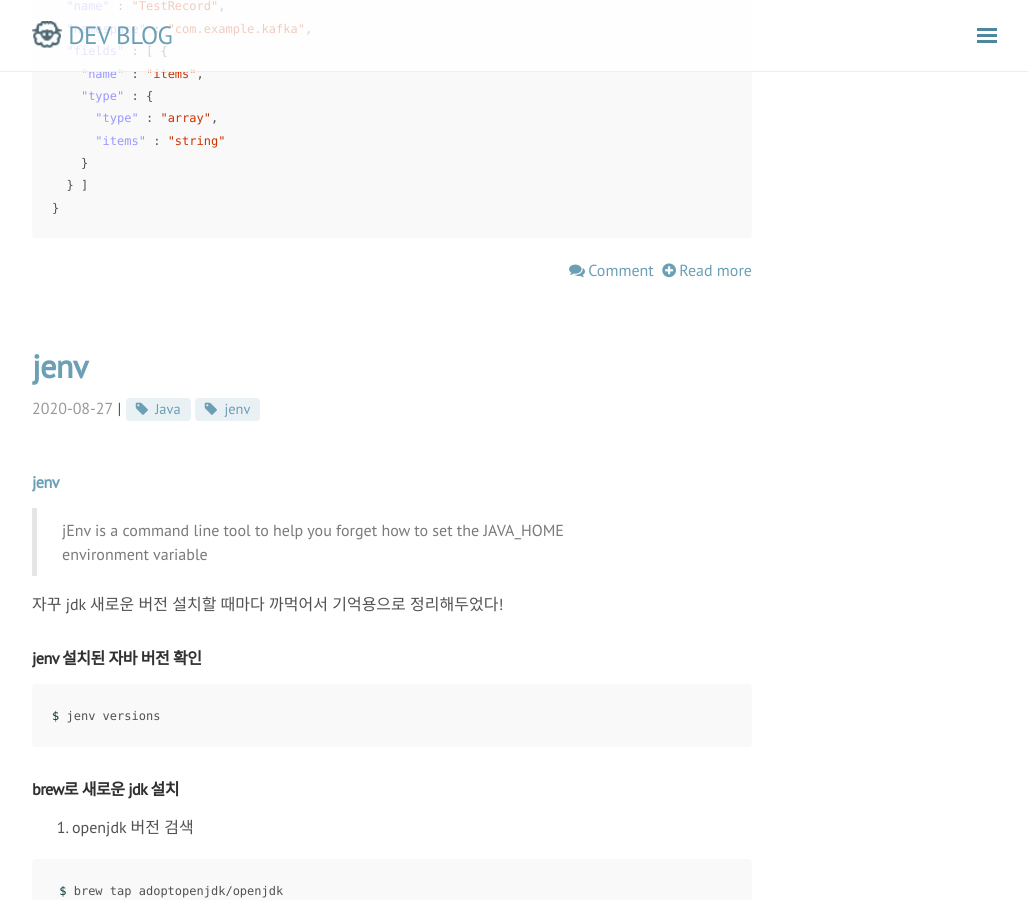
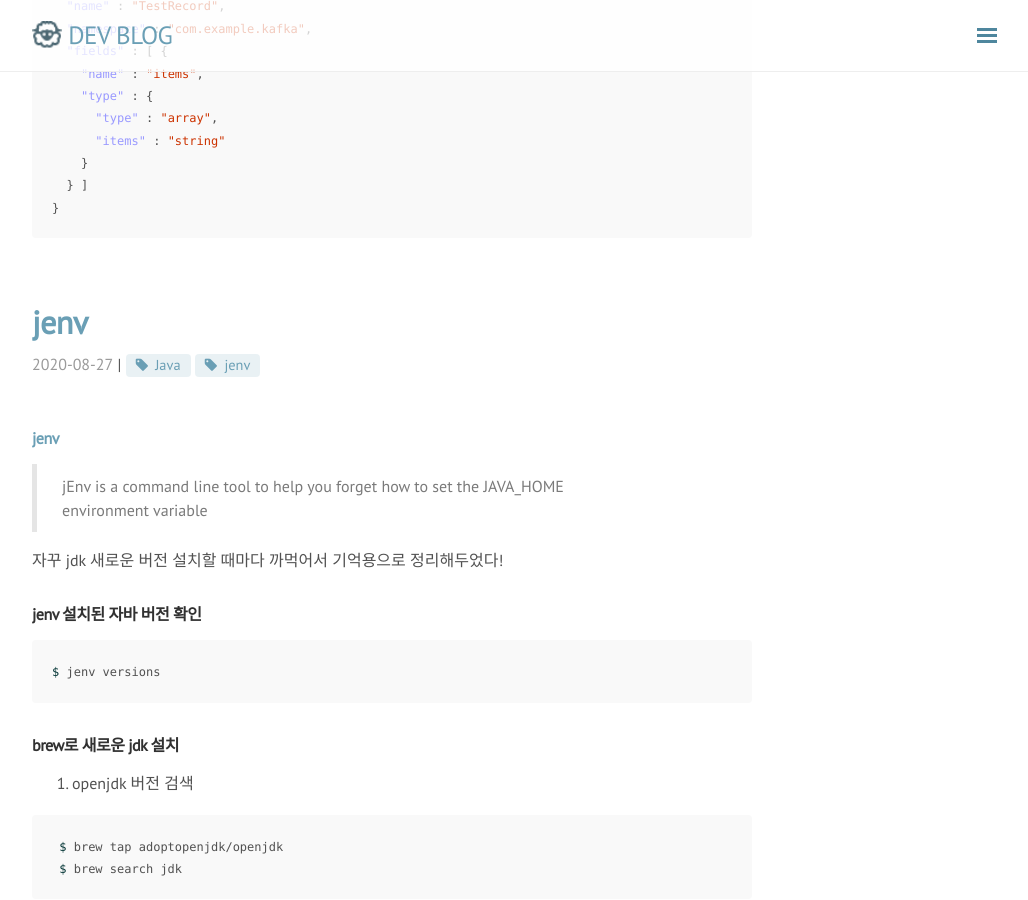
Before and after one commit to rmcodestar/rmcodestar.github.io, a Jekyll site: the page built from blog/index.html, in a window 1280 px wide and 900 px high, scrolled down 5928 px. Shown: the whole window, without its empty margins (248-1276 px from the left). Built offline with Jekyll 4.4.1, drawn with Linux system fonts in a browser that asks for light colours; nearby versions of some CDN libraries; the list of posts is cut into pages by our own code; comment, search, counter and statistics services are not loaded; some of the changed text lies outside the part shown.

Commit message:
update index.html

```diff
--- a/blog/index.html
+++ b/blog/index.html
@@ -22,29 +22,23 @@
     <article>
       {{ post.excerpt | markdownify }}
     <article>
-    <div class="post-more">
-      {% if site.disqus_short_name %}
-      <a href="{{ site.baseurl }}{{ post.url }}#disqus_thread"> <i class="fa fa-comments" aria-hidden="true"></i>Comment</a>&nbsp;
-      {% endif %}
-      <a href="{{ site.baseurl }}{{ post.url }}"><i class="fa fa-plus-circle" aria-hidden="true"></i>Read more</a>
-    </div>
   </div>
   {% endfor %}
 </div>
 
 <div class="pagination">
   {% if paginator.next_page %}
-    <a class="pagination-item older" href="{{ site.baseurl }}/blog/page{{paginator.next_page}}">Older</a>
+    <a class="pagination-item older" href="{{ site.baseurl }}/blog/page{{paginator.next_page}}">다음 페이지</a>
   {% else %}
-    <span class="pagination-item older">Older</span>
+    <span class="pagination-item older">다음 페이지</span>
   {% endif %}
   {% if paginator.previous_page %}
     {% if paginator.page == 2 %}
-      <a class="pagination-item newer" href="{{ site.baseurl }}/blog/">Newer</a>
+      <a class="pagination-item newer" href="{{ site.baseurl }}/blog/">이전 페이지</a>
     {% else %}
-      <a class="pagination-item newer" href="{{ site.baseurl }}/blog/page{{paginator.previous_page}}">Newer</a>
+      <a class="pagination-item newer" href="{{ site.baseurl }}/blog/page{{paginator.previous_page}}">이전 페이지</a>
     {% endif %}
   {% else %}
-    <span class="pagination-item newer">Newer</span>
+    <span class="pagination-item newer">이전 페이지</span>
   {% endif %}
 </div>
```
